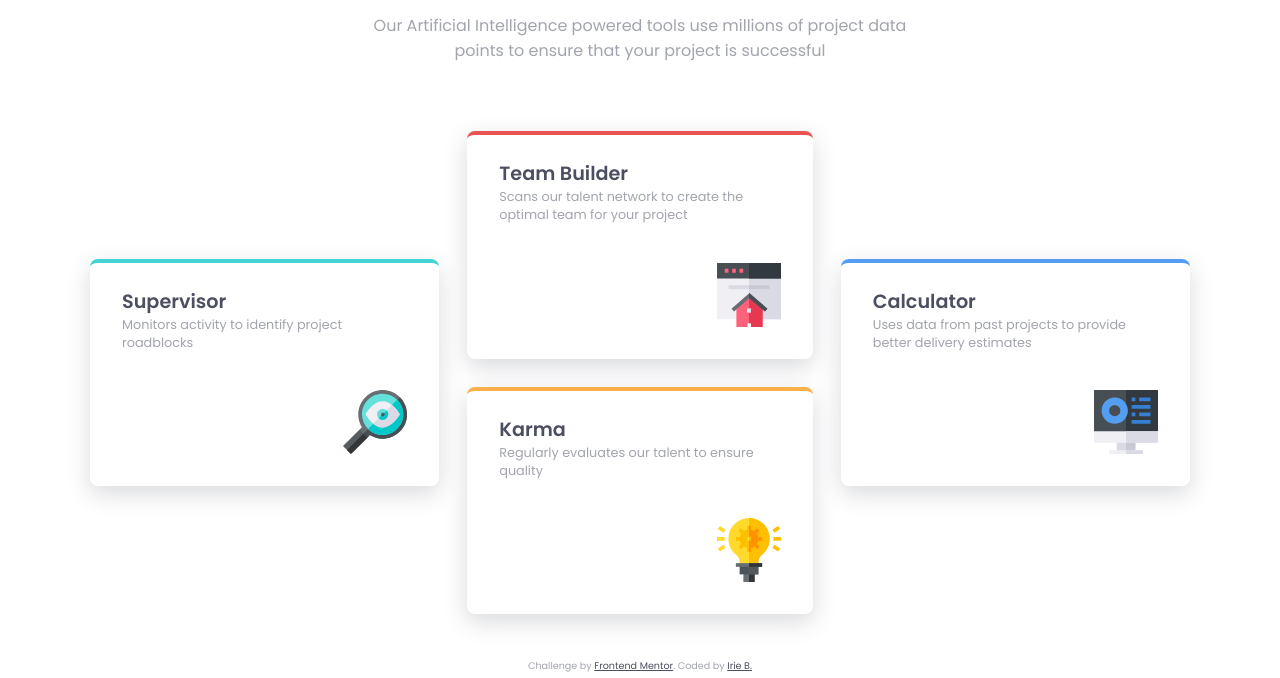
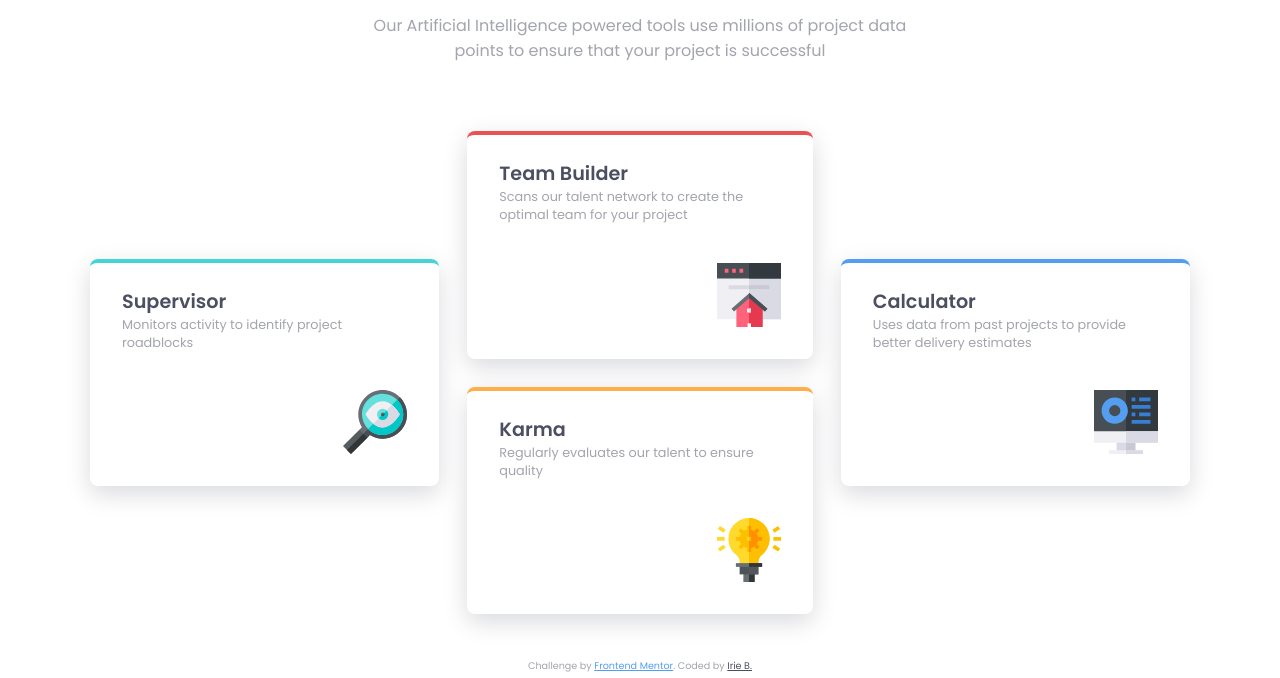
Before and after one commit to IrieBee/fem-four-card-feature-section, a plain HTML site: page index.html in a window 1280 px wide. In both pictures the pointer is over the link "Frontend Mentor". Shown: the part 122-800 px from the top of the page. Drawn offline with Linux system fonts and the light colour scheme.

Commit message:
Add hover for links and delete unnecessary lines

```diff
--- a/style.css
+++ b/style.css
@@ -32,8 +32,6 @@ body {
     min-height: 100vh;
     display: flex;
     flex-direction: column;
-    /* justify-content: center; */
-    /* align-items: center; */
     font-family: var(--ff);
     text-align: center;
     padding: 5rem 2rem 0;
@@ -110,6 +108,11 @@ img {
     color: var(--clr-neutral-dark-blue);
 }
 
+a:hover {
+    color: var(--clr-primary-blue);
+    transition-duration: 0.5s;
+}
+
 @media (min-width: 650px) {
     body {
         padding: 0;
```
